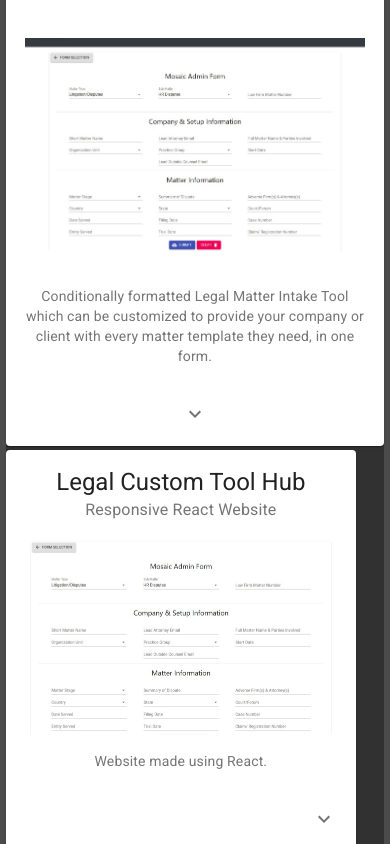
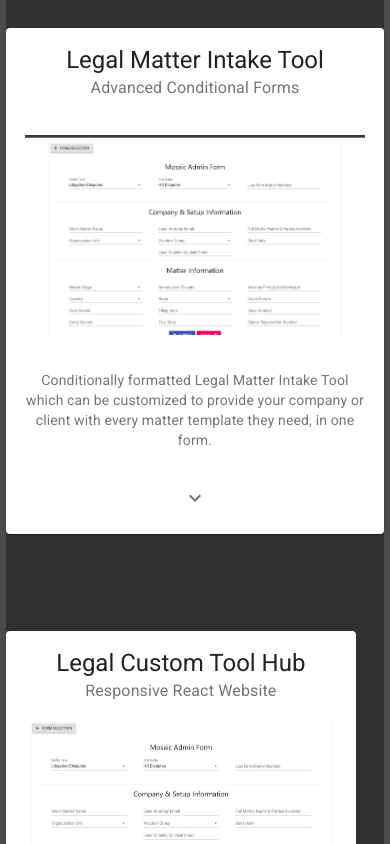
Before and after one commit to jAtlasCode/Portfolio, a React (Create React App) app: page / in a window 390 px wide. Shown: the part 2080-2924 px from the top of the page. Built offline with nearby package versions, Linux system fonts and the light colour scheme.

Commit message:
mobile card adjustment

```diff
--- a/src/App.css
+++ b/src/App.css
@@ -131,7 +131,24 @@
       text-align: center;
     }
     .Projects {
-      height: 250vh;
+      height: 300vh;
+      /* display: flex; */
+      /* justify-content: center; */
+    }
+    .ProProjectContent {
+      display: flex;
+      height: 1200px;
+    }
+    #matterIntakeMedia {
+      padding-top: 0%;
+      height: 200px;
+    }
+    #matterIntakeCard {
+      /* padding-bottom: 5; */
+    }
+    #legalHubCard {
+      height: 400px;
+      /* padding-top: 5%; */
     }
 
     #matterIntake {
--- a/src/components/ProjectCards/LegalHub.js
+++ b/src/components/ProjectCards/LegalHub.js
@@ -19,6 +19,7 @@
     maxWidth: 400,
     minWidth: 350,
     maxHeight: 400,
+    minHeight: 400,
     marginTop: '1%'
   },
   gridItem: {
@@ -55,7 +56,7 @@
 
   return (
     <>
-    <Card className={classes.root} id="LegalHubCard">
+    <Card className={classes.root} id="legalHubCard">
           <CardHeader
             // action={
             // }
--- a/src/components/ProjectCards/MatterIntake.js
+++ b/src/components/ProjectCards/MatterIntake.js
@@ -74,6 +74,7 @@
         />
         <CardMedia
           className={classes.media}
+          id="matterIntakeMedia"
           image={MitPhoto}
           title="Matter Intake Tool"
         />
```
